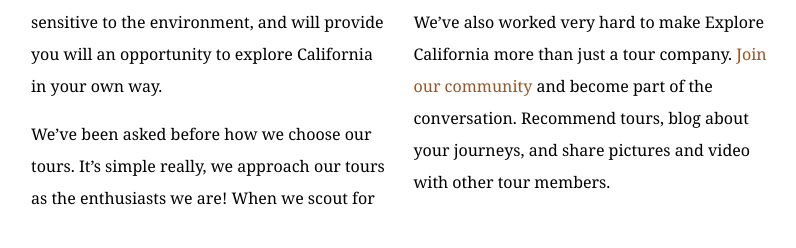
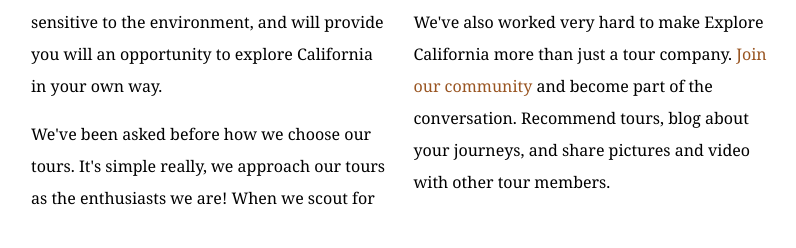
Before and after one commit to MojahidRahman/explore_california, a plain HTML site: page mission.html in a window 1280 px wide. Shown: the part 998-1246 px from the top of the page, 484-1280 px from the left. Drawn offline with Linux system fonts and the light colour scheme.

Commit message:
Revert "Replace double quote with curly quotes"
This reverts commit 0a0fa15760ba284bf286511705e35c7df9d19875.

```diff
--- a/mission.html
+++ b/mission.html
@@ -64,8 +64,8 @@
           <div class="multiCol">
             <p>We are passionate about California and preserving the abundant resources that make it so unique. Our goal at Explore California is to transform your vacation into an adventure that will educate, inspire, and energize you unlike any other.</p>
             <p>Our tours are crafted around our central mission, and are designed to engage you in a unique and fulfilling way. All our tours are sensitive to the environment, and will provide you will an opportunity to explore California in your own way.</p>
-            <p>We&rsquo;ve been asked before how we choose our tours. It&rsquo;s simple really, we approach our tours as the enthusiasts we are! When we scout for locations, choose tour options, or explore the surrounding area for exciting side-tours, we ask ourselves one question, &ldquo;is this something we would want to do?&rdquo; We also look very carefully at a tour's potential impact. We choose tours that are as environmentally sensitive as we are, and that expose people to amazing diversity of California's people, places, and wildlife!</p>
-            <p>We&rsquo;ve also worked very hard to make Explore California more than just a tour company. <a href="explorers/join.html">Join our community</a> and become part of the conversation. Recommend tours, blog about your journeys, and share pictures and video with other tour members.</p>
+            <p>We've been asked before how we choose our tours. It's simple really, we approach our tours as the enthusiasts we are! When we scout for locations, choose tour options, or explore the surrounding area for exciting side-tours, we ask ourselves one question, &quot;is this something we would want to do?&quot; We also look very carefully at a tour's potential impact. We choose tours that are as environmentally sensitive as we are, and that expose people to amazing diversity of California's people, places, and wildlife!</p>
+            <p>We've also worked very hard to make Explore California more than just a tour company. <a href="explorers/join.html">Join our community</a> and become part of the conversation. Recommend tours, blog about your journeys, and share pictures and video with other tour members.</p>
           </div>
         </div>
       </div>
```
